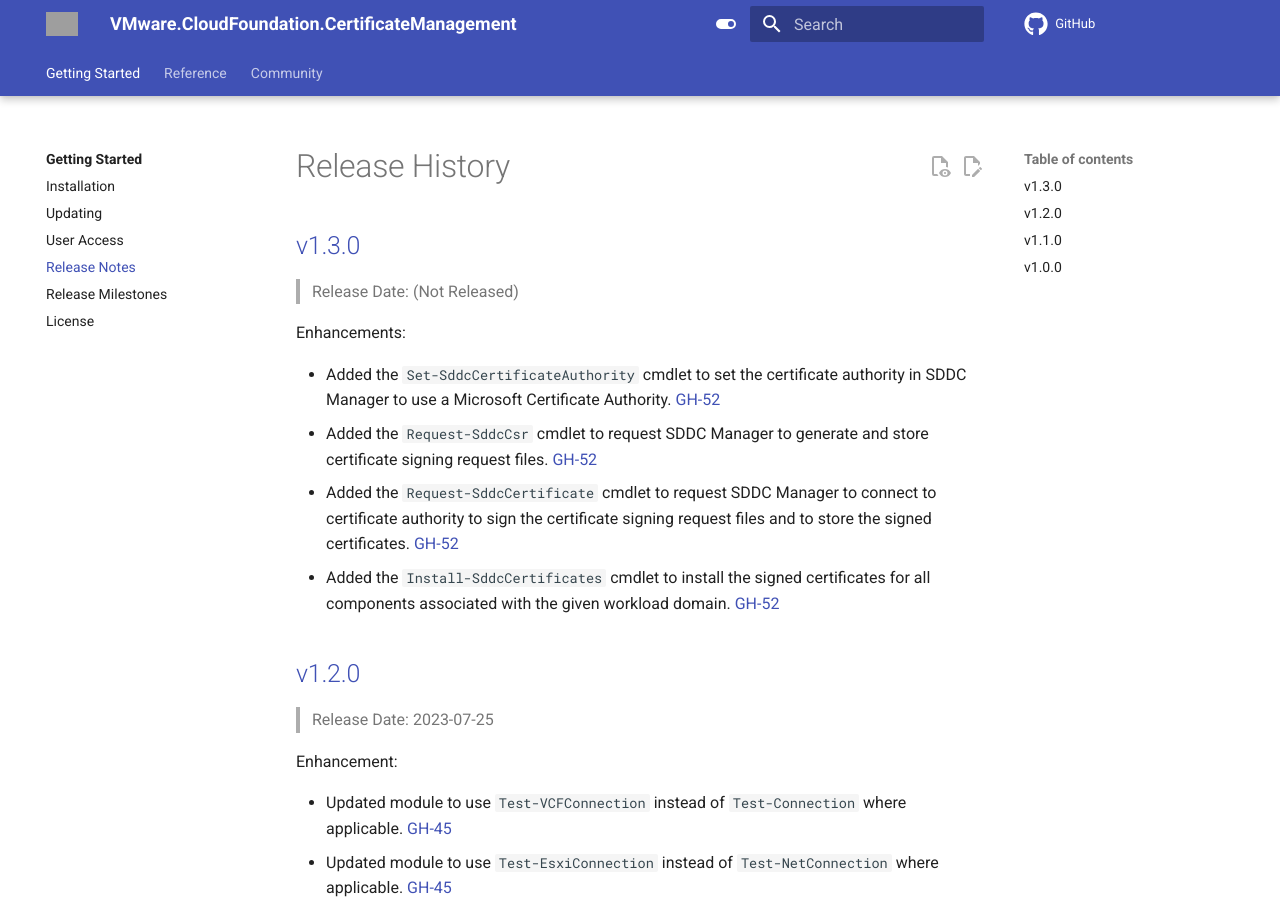
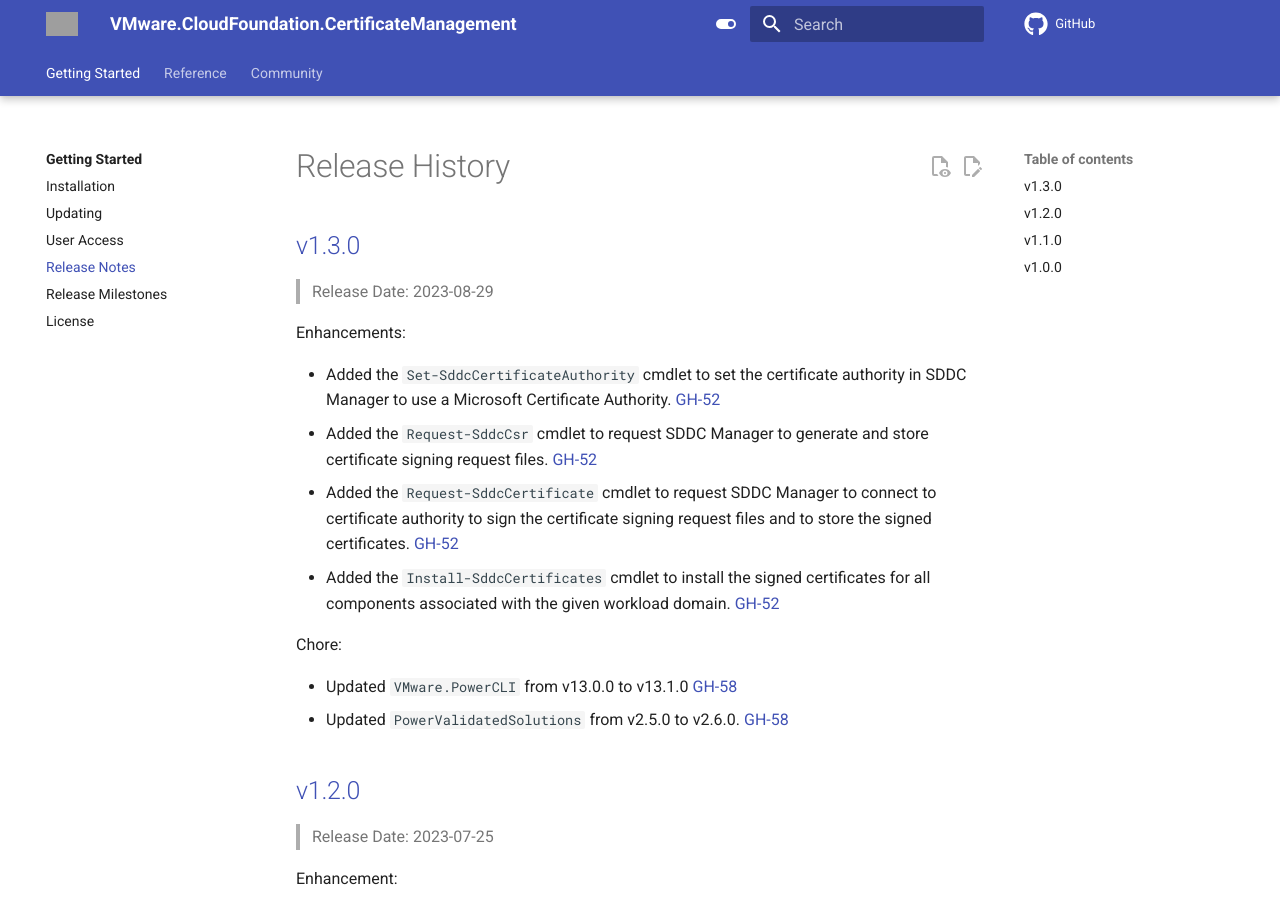
Before and after one commit to vmware/powershell-module-for-vmware-cloud-foundation-certificate-management, an MkDocs documentation site: the page built from docs/release-notes.md, in a window 1280 px wide and 900 px high. Built offline with MkDocs 1.6.1 and Material for MkDocs 9.7.7, drawn with Linux system fonts in a browser that asks for light colours; comment, search, counter and statistics services are not loaded; the version menu is left out; grey boxes are pictures that could not be loaded.

Commit message:
chore: release prep
Signed-off-by: bhumitra nagar <bnagar@vmware.com>

```diff
--- a/CHANGELOG.md
+++ b/CHANGELOG.md
@@ -2,7 +2,7 @@
 
 ## [v1.3.0](https://github.com/vmware/powershell-module-for-vmware-cloud-foundation-certificate-management/releases/tag/v1.3.0)
 
-> Release Date: (Not Released)
+> Release Date: 2023-08-29
 
 Enhancements:
 
@@ -10,6 +10,11 @@
 - Added the `Request-SddcCsr` cmdlet to request SDDC Manager to generate and store certificate signing request files. [GH-52](https://github.com/vmware/powershell-module-for-vmware-cloud-foundation-certificate-management/pull/52)
 - Added the `Request-SddcCertificate` cmdlet to request SDDC Manager to connect to certificate authority to sign the certificate signing request files and to store the signed certificates. [GH-52](https://github.com/vmware/powershell-module-for-vmware-cloud-foundation-certificate-management/pull/52)
 - Added the `Install-SddcCertificates` cmdlet to install the signed certificates for all components associated with the given workload domain. [GH-52](https://github.com/vmware/powershell-module-for-vmware-cloud-foundation-certificate-management/pull/52)
+
+Chore:
+
+- Updated `VMware.PowerCLI` from v13.0.0 to v13.1.0 [GH-58](https://github.com/vmware/powershell-module-for-vmware-cloud-foundation-certificate-management/pull/58)
+- Updated `PowerValidatedSolutions` from v2.5.0 to v2.6.0. [GH-58](https://github.com/vmware/powershell-module-for-vmware-cloud-foundation-certificate-management/pull/58)
 
 ## [v1.2.0](https://github.com/vmware/powershell-module-for-vmware-cloud-foundation-certificate-management/releases/tag/v1.2.0)
 
```
Also changed, not shown: docs/index.md (+2 -0 lines), 2 other files.
